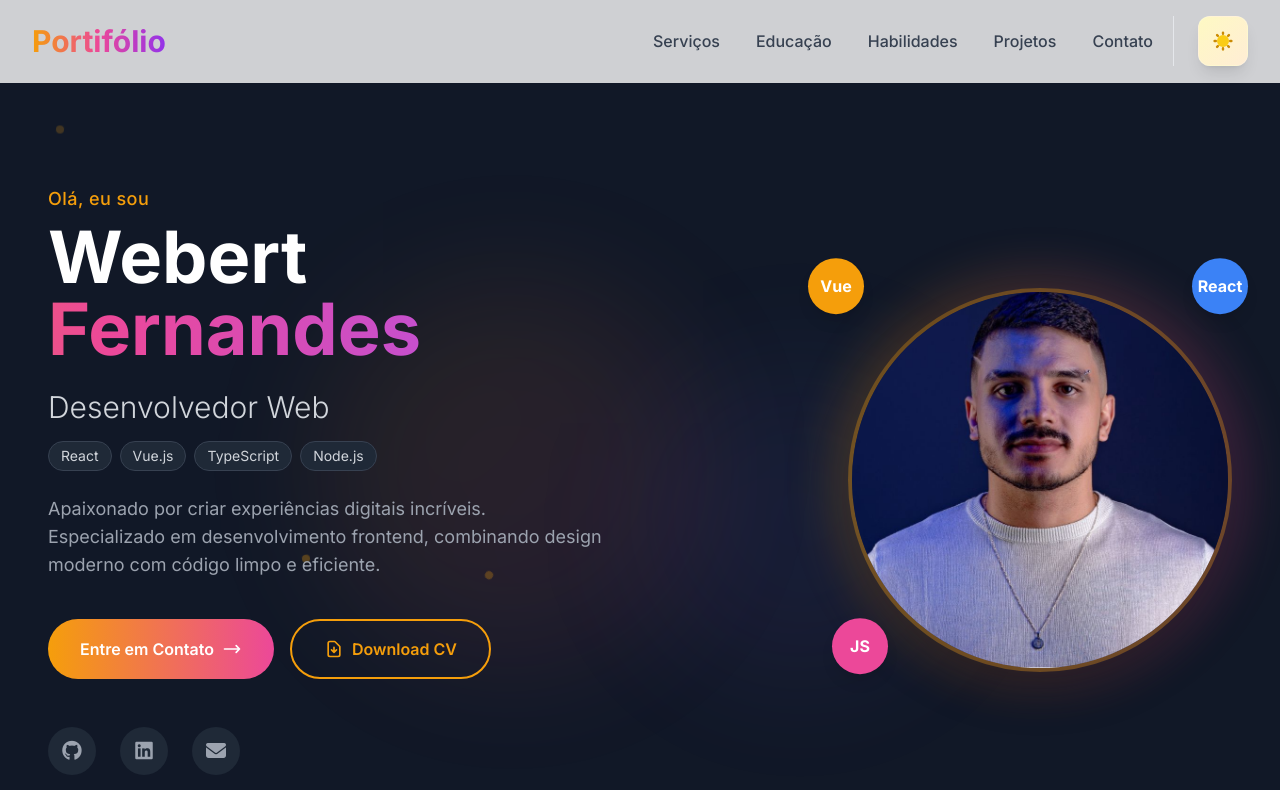
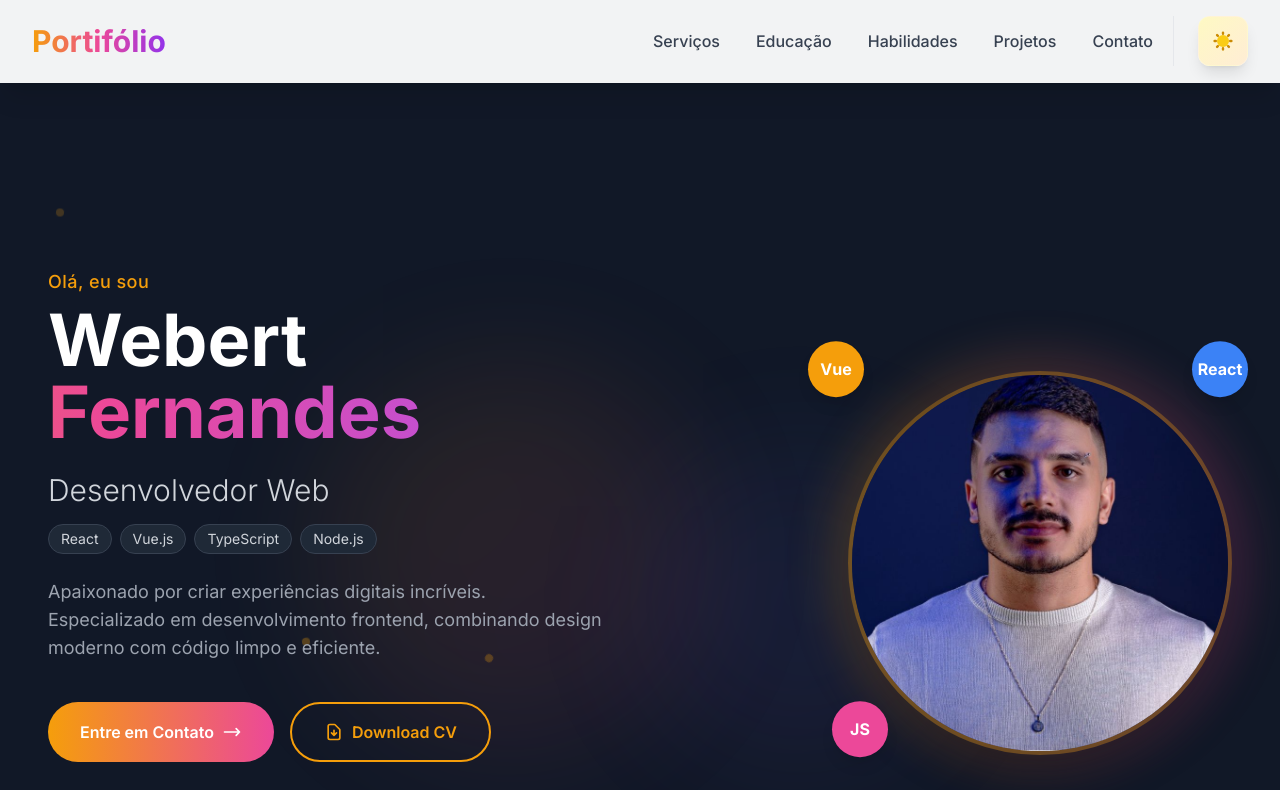
Before and after one commit to vibrazzi/portifolio-vue, a Vue app: page / in a window 1280 px wide. Shown: the top 790 px of the page. Built offline with nearby package versions, Linux system fonts and the light colour scheme; the HTML template or start-up script is replaced by a standard one.

Commit message:
Fix navbar to stay fixed without scroll effects

```diff
--- a/src/components/NavBar.vue
+++ b/src/components/NavBar.vue
@@ -1,6 +1,5 @@
 <template>
-  <header class="fixed top-0 left-0 right-0 z-50 transition-all duration-500 ease-in-out"
-          :class="scrolled ? 'bg-white/95 dark:bg-gray-900/95 backdrop-blur-xl shadow-xl border-b border-gray-200/20 dark:border-white/10' : 'bg-white/80 dark:bg-gray-900/80 backdrop-blur-md'">
+  <header class="top-0 bottom-20px left-0 right-0 z-50 bg-white/95 dark:bg-gray-900/95 backdrop-blur-xl shadow-xl border-b border-gray-200/20 dark:border-white/10 transition-all duration-500 ease-in-out">
     <div class="flex justify-between items-center px-4 sm:px-6 lg:px-8 py-4 max-w-7xl mx-auto">
       <div class="group cursor-pointer" @click="scrollToTop">
         <div class="relative">
@@ -95,7 +94,6 @@ const Menu = ref([
 ])
 
 const isMenuOpen = ref(false)
-const scrolled = ref(false)
 
 const toggleMenu = () => {
   isMenuOpen.value = !isMenuOpen.value
@@ -119,18 +117,6 @@ const scrollToTop = () => {
     behavior: 'smooth'
   })
 }
-
-const handleScroll = () => {
-  scrolled.value = window.scrollY > 50
-}
-
-onMounted(() => {
-  window.addEventListener('scroll', handleScroll)
-})
-
-onUnmounted(() => {
-  window.removeEventListener('scroll', handleScroll)
-})
 </script>
 
 <style scoped>
```
